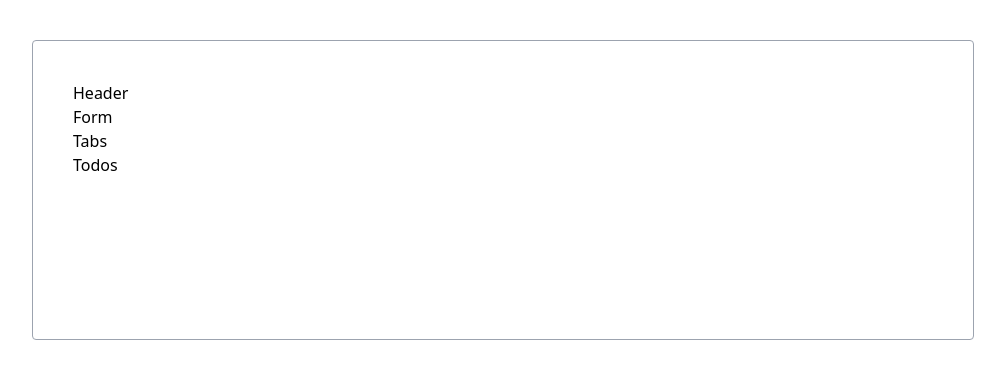
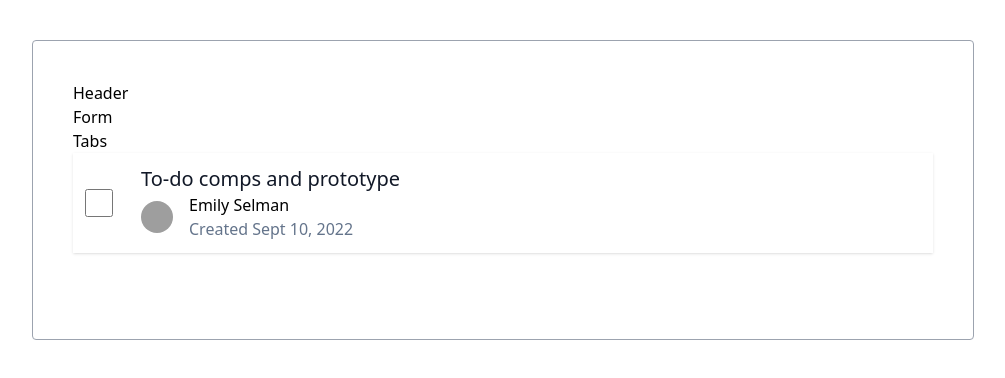
Before and after one commit to jonjieviduya/reacttodo, a React (Vite) app: page / in a window 1280 px wide. Shown: the top 378 px of the page, without its empty margins (137-1142 px from the left). Built offline with nearby package versions, Linux system fonts and the light colour scheme; grey boxes are pictures that could not be loaded.

Commit message:
created todo component

```diff
--- a/src/components/Todo.jsx
+++ b/src/components/Todo.jsx
@@ -1,7 +1,50 @@
 import React from "react";
 
 const Todo = () => {
-  return <div>Todo</div>;
+  return (
+    <>
+      <div className="flex flex-1 flex-col">
+        <div className="shadow bg-white p-3">
+          <div className="flex items-center gap-7">
+            <input
+              id="comments"
+              name="comments"
+              type="checkbox"
+              class="h-7 w-7 rounded border-gray-300 text-indigo-600 focus:ring-indigo-500"
+            ></input>
+            <div>
+              <div className="font-medium text-gray-900 p-0">
+                <span className="text-xl">To-do comps and prototype</span>
+              </div>
+              <div className="flex items-center">
+                <img
+                  src="https://i1.sndcdn.com/artworks-000562525653-v1wh6h-t500x500.jpg"
+                  alt=""
+                  className="h-8 w-8 flex-none rounded-full"
+                />
+                <div class="ml-4 flex-auto">
+                  <div class="font-medium">Emily Selman</div>
+                  <div class="pt-0 text-slate-500">Created Sept 10, 2022</div>
+                </div>
+              </div>
+            </div>
+          </div>
+        </div>
+        <div class="flex flex-1 items-end justify-between text-sm">
+          {/* <p class="text-gray-500">Qty 1</p> */}
+
+          {/* <div class="flex">
+            <button
+              type="button"
+              class="font-medium text-indigo-600 hover:text-indigo-500"
+            >
+              Remove
+            </button>
+          </div> */}
+        </div>
+      </div>
+    </>
+  );
 };
 
 export default Todo;
--- a/src/components/Todos.jsx
+++ b/src/components/Todos.jsx
@@ -1,7 +1,9 @@
 import React from "react";
 
+import Todo from "./Todo";
+
 const Todos = () => {
-  return <div>Todos</div>;
+  return <Todo />;
 };
 
 export default Todos;
```
